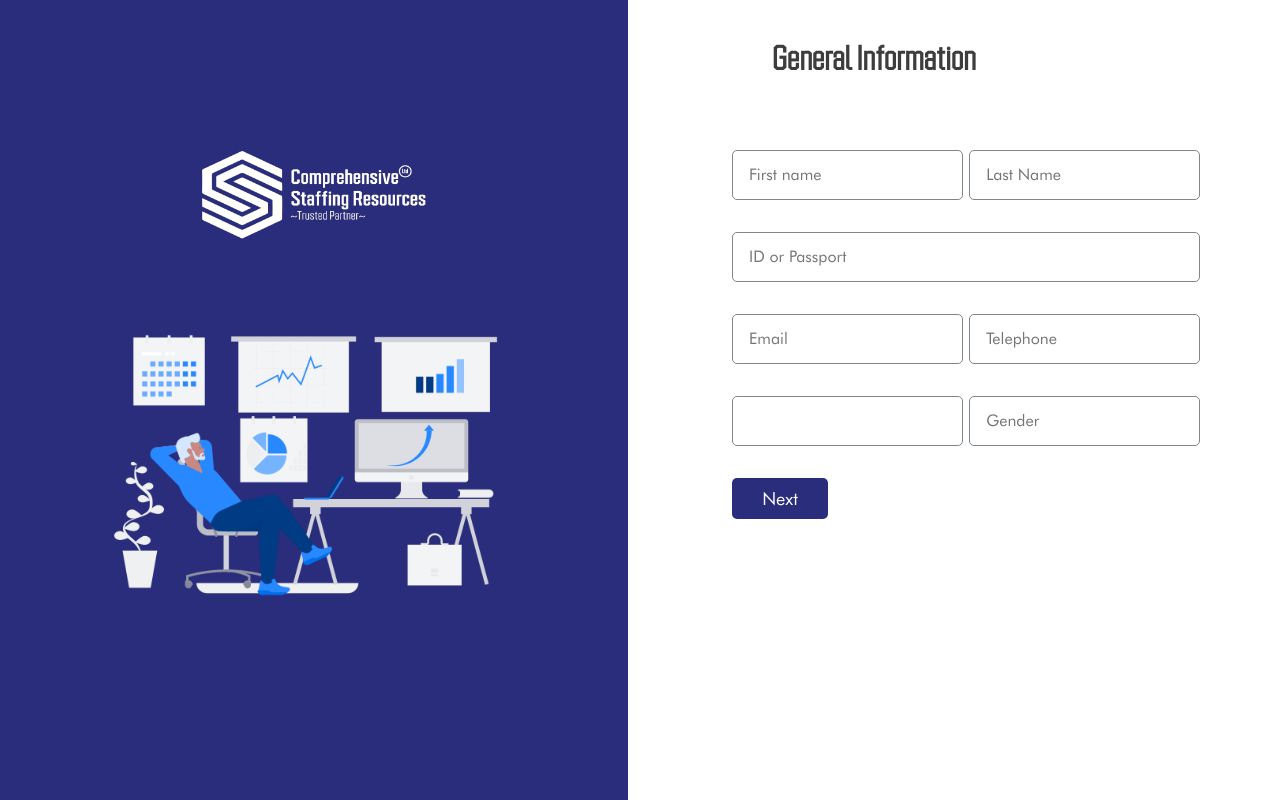
After one commit to csrltd/csr, a Django app: page /application in a window 1280 px wide. The commit adds this page. Run offline with Django 4.2, Linux system fonts and the light colour scheme; style sheets or scripts are compiled from the project's sources; some libraries are stand-ins or nearby versions.

Commit message:
adding front-end pages of application view

```diff
--- /dev/null
+++ b/static/css/form.css
@@ -0,0 +1,131 @@
+* {
+  margin: 0;
+  padding: 0;
+  box-sizing: border-box;
+}
+
+section {
+  padding: 0;
+  margin: 0;
+  width: 100vw;
+  height: 100vh;
+}
+
+.container {
+  width: 100%;
+  height: 100%;
+  padding: 0;
+  margin: 0;
+}
+.container .row {
+  display: flex;
+  gap: 24px;
+  height: 100vh;
+  width: 100vw;
+}
+.container .row .col {
+  height: 100%;
+  margin: 0;
+  padding: 0;
+}
+.container .row .col-left {
+  width: 50%;
+  height: 100%;
+  background-color: #2A2D7B;
+  display: flex;
+  flex-direction: column;
+  align-items: center;
+  justify-content: center;
+  row-gap: 50px;
+}
+.container .row .col-left img:first-child {
+  width: 14rem;
+}
+.container .row .col-left img:last-child {
+  width: 30rem;
+}
+.container .row .col-form {
+  width: 50%;
+  padding: 0rem;
+  height: 100%;
+}
+.container .row .col-form h1 {
+  margin: 40px;
+}
+.container .row .form-container {
+  padding: 0 5rem;
+}
+.container .row .form-container .form {
+  display: grid;
+  gap: 24px;
+}
+.container .row .form-container .form input {
+  border: 1px solid black;
+  font-family: "Futura Book", sans-serif;
+}
+.container .row .form-container .form input::-moz-placeholder {
+  font-size: 16px;
+}
+.container .row .form-container .form input:-ms-input-placeholder {
+  font-size: 16px;
+}
+.container .row .form-container .form input::placeholder {
+  font-size: 16px;
+}
+.container .row .form-container .form input:focus {
+  border: 1px solid black;
+}
+.container .row .form-container .form .names {
+  display: flex;
+  gap: 0.4rem;
+}
+.container .row .form-container input[type=submit] {
+  font-size: 18px;
+  background-color: #2A2D7B;
+  color: white;
+  border: 1px solid rgb(146, 65, 65);
+}
+.container .row .form-container input[type=submit]:hover {
+  background-color: white;
+  color: blue;
+}
+.container #form2 input {
+  width: 100%;
+  border: 1px solid black;
+  font-family: "Futura Book", sans-serif;
+  padding: 1rem;
+  border-radius: 5px;
+  border: 1px solid #7F868C;
+  outline: none;
+}
+.container #form2 input::-moz-placeholder {
+  font-size: 16px;
+}
+.container #form2 input:-ms-input-placeholder {
+  font-size: 16px;
+}
+.container #form2 input::placeholder {
+  font-size: 16px;
+}
+.container #form2 input:focus {
+  outline: none;
+}
+.container #form2 #documents,
+.container #form2 #reference {
+  display: none;
+  flex-direction: column;
+  gap: 2rem;
+}
+.container #form2 #general {
+  display: flex;
+  flex-direction: column;
+  gap: 2rem;
+}
+.container #form2 button, .container #form2 #btnFinish {
+  width: 6rem;
+  padding: 10px 20px;
+  border-radius: 5px;
+  background-color: #2A2D7B;
+  color: white;
+  border: none;
+}/*# sourceMappingURL=form.css.map */
--- /dev/null
+++ b/static/css/form.scss
@@ -0,0 +1,143 @@
+*{
+    margin: 0;
+    padding: 0;
+    box-sizing: border-box;
+}
+section{
+    padding: 0;
+    margin: 0;
+    width: 100vw;
+    height: 100vh;
+}
+.container{
+    width: 100%;
+    height: 100%;
+    padding: 0;
+    margin: 0;
+    .row{
+        display: flex;
+        gap: 24px;
+        height: 100vh;
+        width: 100vw;
+
+        .col{
+            height: 100%;
+            margin: 0;
+            padding: 0;
+        }
+        .col-left{
+          width: 50%;
+          height: 100%;
+          background-color:#2A2D7B;
+          display: flex;
+          flex-direction: column;
+          align-items: center;
+          justify-content: center;
+          row-gap: 50px;
+
+          img:first-child{
+            width: 14rem;
+
+          }
+          img:last-child{
+            width: 30rem;
+          }
+        }
+
+        .col-form{
+            width: 50%;
+            padding: 0rem;
+            height: 100%;
+
+            h1{
+
+                margin: 40px;
+            }
+        }
+        .form-container {
+          padding: 0 5rem;
+
+            .form {
+              display: grid;
+              gap: 24px;
+
+              input
+             {
+                // width: 30%;
+                border: 1px solid black;
+                font-family: 'Futura Book', sans-serif;
+                // padding: 20px;
+
+                &::placeholder {
+                  font-size: 16px;
+                }
+
+                &:focus {
+                  border: 1px solid black;
+                }
+              }
+              .names{
+                // gap: 14px;
+                display: flex;
+                gap: .4rem;
+              }
+              .national{
+                // width: 68%;
+              }
+            }
+
+            input[type="submit"] {
+              // width: 200px;
+              font-size: 18px;
+              background-color: #2A2D7B;
+              color: white;
+              border: 1px solid rgb(146, 65, 65);
+
+              &:hover {
+                background-color: white;
+                color:blue;
+              }
+            }
+    }
+}
+#form2{
+  input
+  {
+     width: 100%;
+     border: 1px solid black;
+     font-family: 'Futura Book', sans-serif;
+     padding: 1rem;
+     border-radius: 5px;
+     border: 1px solid #7F868C;
+     outline: none;
+
+     &::placeholder {
+       font-size: 16px;
+     }
+
+     &:focus {
+      //  border: 1px solid black;
+       outline: none;
+     }
+   }
+
+   #documents,
+   #reference{
+    display: none;
+    flex-direction: column;
+    gap: 2rem;
+   }
+   #general{
+    display: flex;
+    flex-direction: column;
+    gap: 2rem;
+   }
+   button,#btnFinish{
+    width: 6rem;
+    padding: 10px 20px;
+    border-radius: 5px;
+    background-color: #2A2D7B;
+    color: white;
+    border: none;
+   }
+}}
--- a/static/css/styles.css
+++ b/static/css/styles.css
@@ -274,6 +274,7 @@ footer .container .row .footer-blogs .col .blog {
   align-items: center;
 }
 footer .container .row .footer-blogs .col .blog .featured-img {
+  width: -webkit-fit-content;
   width: -moz-fit-content;
   width: fit-content;
 }
@@ -619,6 +620,9 @@ footer .copy .container .row .social-media img {
   font-family: "Futura Book", sans-serif;
 }
 .contacts .container .col .row .form-container .form input::-moz-placeholder, .contacts .container .col .row .form-container .form textarea::-moz-placeholder {
+  font-size: 16px;
+}
+.contacts .container .col .row .form-container .form input:-ms-input-placeholder, .contacts .container .col .row .form-container .form textarea:-ms-input-placeholder {
   font-size: 16px;
 }
 .contacts .container .col .row .form-container .form input::placeholder,
@@ -1016,6 +1020,7 @@ footer .copy .container .row .social-media img {
   display: flex;
   flex-direction: column;
   gap: 30px;
+  position: -webkit-sticky;
   position: sticky;
   top: 90px;
 }
--- /dev/null
+++ b/static/js/application.js
@@ -0,0 +1,20 @@
+const generalDiv = document.querySelector('#general')
+const documentsDiv = document.querySelector('#documents')
+const referenceDiv = document.querySelector('#reference')
+
+const generalBtn = document.querySelector('#btnGeneral')
+const documentsBtn = document.querySelector('#btnDocuments')
+
+
+generalBtn.addEventListener('click', (event)=>{
+   event.preventDefault()
+    generalDiv.style.display='none'
+    documentsDiv.style.display='flex'
+
+})
+documentsBtn.addEventListener('click', (event)=>{
+    event.preventDefault()
+    documentsDiv.style.display='none'
+    referenceDiv.style.display='flex'
+
+ })
--- /dev/null
+++ b/templates/application.html
@@ -0,0 +1,88 @@
+{% extends 'base.html' %}
+{% load static %}
+
+{% block pageLinks %}
+<link rel="stylesheet" href="{% static '/css/form.css' %}">
+{% endblock pageLinks %}
+
+
+{% block content %}
+
+<section class="">
+    <div class="container">
+        <div class="row">
+            <div class="col col-left">
+                <img src="{% static '/img/logo-white 1.png' %}" alt="" >
+                <img src="{% static '/img/Business is growing.png' %}" alt="" class="img2">
+            </div>
+            <div class="col-form">
+
+            <div class="form-container">
+
+
+                <form class="form" id="form2" method='POST'>
+                    {% csrf_token %}
+                    <div id="general">
+                        <h1>General Information</h1>
+                        <div class="names">
+                            {% comment %} <input type="text" name="firstName" placeholder="First Name*"> {% endcomment %}
+                            {{form.firstName}}
+                            {% comment %} <input type="text" name="lastName" placeholder="Last Name*"> {% endcomment %}
+                            {{form.lastName}}
+                        </div>
+                            {% comment %} <input type="id" name="idOrPassport" class="idOrPassport" placeholder="National ID or Passport*"> {% endcomment %}
+                            {{form.idOrPassport}}
+                            <div class="names">
+                            {% comment %} <input type="email" name="email" placeholder="Email*"> {% endcomment %}
+                            {{form.email}}
+                            {% comment %} <input type="text" name="telephone" placeholder="Telephone*"> {% endcomment %}
+                            {{form.telephone}}
+                        </div>
+                        <div class="names">
+                            {% comment %} <input type="date" name="dob" placeholder="Date of birth"> {% endcomment %}
+                            {{form.dob}}
+                            {% comment %} <input type="text" name="gender" placeholder="Gender"> {% endcomment %}
+                            {{form.gender}}
+                        </div>
+                            <button id="btnGeneral">Next</button>
+                    </div>
+                   <div id="documents">
+                    <h1>Applicant Documents</h1>
+                    {% comment %} <input type="file" name="cv" placeholder="CV*"> {% endcomment %}
+                    {{form.cv}}
+                    {% comment %} <input type="file" name="nationalIdOrPassport" placeholder="National ID or Passport*"> {% endcomment %}
+                    {{form.nationalIdOrPassport}}
+                    {% comment %} <input type="file" name="workCertificate"  placeholder="Work  Certificate*"> {% endcomment %}
+                    {{form.workCertificate}}
+                    <button id="btnDocuments">Next</button>
+                   </div>
+
+                    <div id="reference">
+                        <h1>References</h1>
+                        {% comment %} <input type="text" name="refereeName" placeholder="Full Names*"> {% endcomment %}
+                        {{form.refereeName}}
+                    {% comment %} <input type="text" name="refereeAddress" placeholder="Address*"> {% endcomment %}
+                    {{form.refereeAddress}}
+
+                    {% comment %} <input type="text" name="refereeTelephone"  placeholder="Telephone*"> {% endcomment %}
+                    {{form.refereeTelephone}}
+
+                    {% comment %} <input type="text" name="refereeInstitution" placeholder="Referee institution*"> {% endcomment %}
+                    {{form.refereeInstitution}}
+                    {% comment %} <input type="text" name="refereeOccupation" placeholder="Referee Ocupation*"> {% endcomment %}
+                    {{form.refereeOccupation}}
+
+                    <button type="submit" id="btnFinish">Finish</button>
+                    </div>
+                </form>
+
+            </div>
+        </div>
+        </div>
+    </div>
+
+</section>
+
+<script src="{% static '/js/application.js' %}"></script>
+
+{% endblock content %}
--- a/website/admin.py
+++ b/website/admin.py
@@ -28,7 +28,7 @@ class authorAdmin(admin.ModelAdmin):
 class departmentAdmin(admin.ModelAdmin):
     list_display=('name',)
 
-@admin.register(ApplicationForm)
+@admin.register(ApplicationFormModel)
 class ApplicationFormAdmin(admin.ModelAdmin):
     list_display=('firstName', 'lastName', 'idOrPassport','email','telephone',
                   'dob','gender','cv','nationalIdOrPassport','workCertificate',
--- a/website/forms.py
+++ b/website/forms.py
@@ -1,4 +1,4 @@
-from django.forms import ModelForm, TextInput, EmailInput, Textarea, ChoiceField, DateField,FileField
+from django.forms import ModelForm, TextInput, EmailInput, Textarea, ChoiceField, DateField,FileField, DateInput,FileInput
 from .models import *
 
 class ContactForm(ModelForm):
@@ -15,7 +15,7 @@ class ContactForm(ModelForm):
 
 class ApplicationForm(ModelForm):
     class Meta:
-        model = ApplicationForm
+        model = ApplicationFormModel
         fields = {'firstName', 'lastName', 'idOrPassport','email','telephone',
                   'dob','gender','cv','nationalIdOrPassport','workCertificate',
                   'refereeName','refereeAddress','refereeTelephone','refereeInstitution','refereeOccupation'}
@@ -26,11 +26,11 @@ class ApplicationForm(ModelForm):
             'idOrPassport': TextInput(attrs={'placeholder': 'ID or Passport'}),
             'email': EmailInput(attrs={'placeholder': 'Email'}),
             'telephone': TextInput(attrs={'placeholder': 'Telephone'}),
-            'dob': DateField(),
+            'dob': DateInput(),
             'gender': TextInput(attrs={'placeholder': 'Gender'}),
-            'cv': FileField(),
-            'nationalIdOrPassport': FileField(),
-            'workCertificate': FileField(),
+            'cv': FileInput(),
+            'nationalIdOrPassport': FileInput(),
+            'workCertificate': FileInput(),
             'refereeName': TextInput(attrs={'placeholder': 'Referee Full Name'}),
             'refereeAddress': TextInput(attrs={'placeholder': 'Address'}),
             'refereeTelephone': TextInput(attrs={'placeholder': 'Telephone'}),
--- a/website/urls.py
+++ b/website/urls.py
@@ -15,6 +15,7 @@ urlpatterns = [
     path('blog/<slug:slug>', blog, name='blog'),
     path('categories',blogCategories, name='categories'),
     path('category/<slug:slug>', blogCategory, name='category'),
+    path('application', application, name='application'),
 
 
     #SEO
--- a/website/views.py
+++ b/website/views.py
@@ -107,8 +107,13 @@ def application(request):
     form = ApplicationForm()
     if request.method == 'POST':
         form = ApplicationForm(request.POST)
+        print('Received')
         if form.is_valid():
+            print('valid')
             form.save()
+            print('saved')
             return redirect('thank-you')
+        else:
+            return redirect('index')
     context = {'form': form, 'page_title': page_title}
     return render(request,'application.html',context)
```
Also changed, not shown: website/models.py (+4 -4 lines), db.sqlite3, static/img/Business is growing.png (added), static/img/logo-white 1.png (added), website/migrations/0013_rename_applicationform_applicationformmodel.py (added), website/migrations/0014_alter_applicationformmodel_cv_and_more.py (added), 2 other files.
